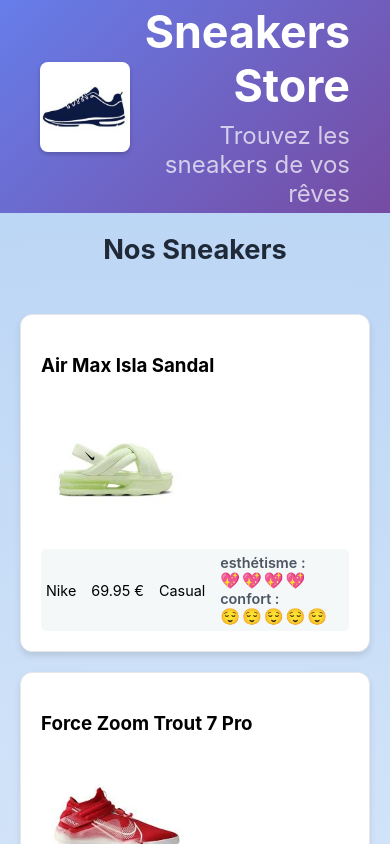
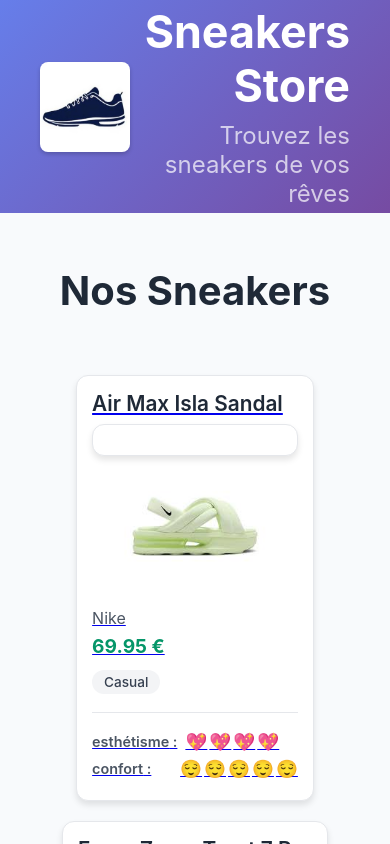
Before and after one commit to Mafiaproo/LMDSIO-ReactTP1, a React (Create React App) app: page / in a window 390 px wide. Shown: the top 844 px of the page. Built offline with nearby package versions, Linux system fonts and the light colour scheme.

Commit message:
Best seller

```diff
--- a/src/Components/SneakerItem.jsx
+++ b/src/Components/SneakerItem.jsx
@@ -1,12 +1,15 @@
 import '../styles/SneakerItem.css'
 import CustomerReview from './CustomerReview';
 
-function SneakerItem({nom, image, marque, prix, style, esthetique, confort})
+function SneakerItem({nom, image, marque, prix, style, esthetique, confort, bestSeller=false})
 {
     return (
         <a href="/">
             <div className="sneaker-item">
                 <h3>{nom}</h3>
+                <div className={`sneaker-item ${bestSeller ? 'best-seller' : ''}`}>
+                    {bestSeller && <span className="best-seller-badge">Top vente</span>}
+                </div>
                 <img className='sneaker-image' alt='' src={image} />
                 <div className="card-content">
                     <p className="sneaker-brand">{marque}</p>
--- a/src/datas/sneakerList.js
+++ b/src/datas/sneakerList.js
@@ -19,7 +19,8 @@
     style: 'Casual',
     esthetique: 4,
     confort: 5,
-    image: AirMax
+    image: AirMax,
+    bestSeller: true
   },
   {
     id: "2",
@@ -29,7 +30,8 @@
     style: "Training",
     esthetique: 3,
     confort: 4,
-    image: Force7
+    image: Force7,
+    bestSeller: false
   },
   {
     id: "3",
@@ -39,7 +41,8 @@
     style: "Streetwear",
     esthetique: 5,
     confort: 3,
-    image: Jordan4
+    image: Jordan4,
+    bestSeller: true
   },
   {
     id: "4",
@@ -49,7 +52,8 @@
     style: "Casual",
     esthetique: 4,
     confort: 4,
-    image: AllStars
+    image: AllStars,
+    bestSeller: false
   },
   {
     id: "5",
@@ -59,7 +63,8 @@
     style: "Streetwear",
     esthetique: 4,
     confort: 1,
-    image: Chuck
+    image: Chuck,
+    bestSeller: false
   },
   {
     id: "6",
@@ -69,7 +74,8 @@
     style: "Streetwear",
     esthetique: 3,
     confort: 1,
-    image: RunStar
+    image: RunStar,
+    bestSeller: true
   },
   {
     id: "7",
@@ -79,7 +85,8 @@
     style: "Mode",
     esthetique: 5,
     confort: 4,
-    image: Rouge
+    image: Rouge,
+    bestSeller: false
   },
   {
     id: "8",
@@ -89,7 +96,8 @@
     style: "Urbain",
     esthetique: 4,
     confort: 4,
-    image: BasketPatch
+    image: BasketPatch,
+    bestSeller: false
   },
   {
     id: "9",
@@ -99,7 +107,8 @@
     style: "Mode",
     esthetique: 5,
     confort: 2,
-    image: UrbanStreet
+    image: UrbanStreet,
+    bestSeller: false
   },
   {
     id: "10",
@@ -109,6 +118,7 @@
     style: "Streetwear",
     esthetique: 3,
     confort: 5,
-    image: Airforce1
+    image: Airforce1,
+    bestSeller: false
   }
 ];
--- /dev/null
+++ b/src/styles/OLDShoppingList.css
@@ -0,0 +1,46 @@
+.shopping-list {
+    background: #ffffff;
+    background: radial-gradient(circle,rgba(255, 255, 255, 1) 0%, rgba(188, 214, 245, 1) 100%);
+    min-height: 100vh;
+    padding: 20px 0px;
+}
+
+.shopping-list h2 {
+    text-align: center;
+    margin-top: 0;
+    margin-bottom: 18px;
+    color: #1f2937;
+    font-size: 1.7rem;
+    font-weight: 700;
+}
+
+/* Grille pour 3 sneakers par ligne avec espacement visible */
+
+.sneakers-grid {
+    display: grid;
+    grid-template-columns: repeat(3, 1fr);
+    gap: 40px;
+    padding: 30px 50px;
+    max-width: 1400px;
+    margin: 0 auto;
+    justify-content: center;
+}
+
+.sneakers-grid .sneaker-item {
+    max-width: 350px;
+    width: 100%;
+}
+
+@media (max-width: 1024px) {
+    .sneakers-grid {
+        grid-template-columns: repeat(2, 1fr);
+        gap: 25px;
+    }
+}
+
+@media (max-width: 768px) {
+    .sneakers-grid {
+        grid-template-columns: 1fr;
+        gap: 20px;
+    }
+}
--- /dev/null
+++ b/src/styles/OLDSneakerItem.css
@@ -0,0 +1,47 @@
+.sneaker-item {
+    position: relative;
+    background: white;
+    border-radius: 12px;
+    box-shadow: 0 4px 6px rgba(0, 0, 0, 0.1);
+    padding: 20px;
+    transition: all 0.3s ease;
+    border: 1px solid #e5e7eb;
+    width: 100%;
+    height: fit-content;
+    box-sizing: border-box;
+    color: black;
+
+}
+
+.card-content
+{
+    display: flex;
+    align-items: center;
+    gap: 15px;
+    background-color: rgb(245, 248, 248);
+    border-radius: 5px;
+    padding: 5px;
+    font-size: 0.9em;
+}
+
+.sneaker-image {
+    width: 150px;
+    border-radius: 10px;
+}
+
+/* Selectionne Le parent 'a' de sneaker-item */
+a:has(.sneaker-item)
+{
+    text-decoration: none;
+}
+
+.sneaker-item:hover {
+    scale: 1.1;
+    background: rgb(247, 247, 247);
+    rotate: 2deg;
+}
+
+.sneaker-item:active {
+    background: rgb(223, 223, 223);
+    scale: 1;
+}
--- a/src/styles/ShoppingList.css
+++ b/src/styles/ShoppingList.css
@@ -1,46 +1,47 @@
+/* Style pour le container de la shopping list */
 .shopping-list {
-    background: #ffffff;
-    background: radial-gradient(circle,rgba(255, 255, 255, 1) 0%, rgba(188, 214, 245, 1) 100%);
+  background: #f8fafc;
   min-height: 100vh;
-    padding: 20px 0px;
+  padding: 20px 0;
 }
 
 .shopping-list h2 {
   text-align: center;
-    margin-top: 0;
-    margin-bottom: 18px;
+  margin-bottom: 30px;
   color: #1f2937;
-    font-size: 1.7rem;
+  font-size: 2.5rem;
   font-weight: 700;
 }
 
 /* Grille pour 3 sneakers par ligne avec espacement visible */
-
 .sneakers-grid {
   display: grid;
   grid-template-columns: repeat(3, 1fr);
-    gap: 40px;
-    padding: 30px 50px;
+  gap: 40px;  /* Espacement entre les items */
+  padding: 30px 50px;  /* padding pour l'espace */
   max-width: 1400px;
   margin: 0 auto;
-    justify-content: center;
+  justify-items: center;  /* Centre les items dans leurs cellules */
 }
 
+/* Force l'espacement en ajustant la largeur des items */
 .sneakers-grid .sneaker-item {
-    max-width: 350px;
+  max-width: 350px;  /* Largeur maximale pour créer de l'espace */
   width: 100%;
 }
 
+/* Responsive : 2 colonnes sur tablette */
 @media (max-width: 1024px) {
   .sneakers-grid {
     grid-template-columns: repeat(2, 1fr);
-        gap: 25px;
+    gap: 25px;  /* Espacement maintenu sur tablette */
   }
 }
 
+/* Responsive : 1 colonne sur mobile */
 @media (max-width: 768px) {
   .sneakers-grid {
     grid-template-columns: 1fr;
-        gap: 20px;
+    gap: 20px;  /* Espacement réduit sur mobile */
   }
 }
--- a/src/styles/SneakerItem.css
+++ b/src/styles/SneakerItem.css
@@ -1,47 +1,98 @@
 .sneaker-item {
-    position: relative;
+  position: relative;  /* Nécessaire pour le positionnement du badge */
   background: white;
   border-radius: 12px;
   box-shadow: 0 4px 6px rgba(0, 0, 0, 0.1);
-    padding: 20px;
+  padding: 15px;  /* Réduit de 20px à 15px */
   transition: all 0.3s ease;
   border: 1px solid #e5e7eb;
   width: 100%;
   height: fit-content;
   box-sizing: border-box;
-    color: black;
-
-}
-
-.card-content
-{
-    display: flex;
-    align-items: center;
-    gap: 15px;
-    background-color: rgb(245, 248, 248);
-    border-radius: 5px;
-    padding: 5px;
-    font-size: 0.9em;
-}
-
-.sneaker-image {
-    width: 150px;
-    border-radius: 10px;
-}
-
-/* Selectionne Le parent 'a' de sneaker-item */
-a:has(.sneaker-item)
-{
-    text-decoration: none;
 }
 
 .sneaker-item:hover {
-    scale: 1.1;
-    background: rgb(247, 247, 247);
-    rotate: 2deg;
+  transform: translateY(-5px);
+  box-shadow: 0 8px 25px rgba(0, 0, 0, 0.15);
 }
 
-.sneaker-item:active {
-    background: rgb(223, 223, 223);
-    scale: 1;
+/* Style pour les images de sneakers */
+.sneaker-image {
+  width: 80%;  /* Réduit de 100% à 80% */
+  height: 140px;  /* Réduit de 160px à 140px */
+  border-radius: 8px;
+  margin: 0 auto 12px auto;  /* Centre l'image */
+  object-fit: cover;  /* Pour que l'image garde ses proportions */
+  display: block;
 }
+
+.sneaker-item h3 {
+  margin: 0 0 8px 0;
+  font-size: 1.3rem;
+  color: #1f2937;
+  font-weight: 600;
+}
+
+.sneaker-item p {
+  margin: 6px 0;
+}
+
+.sneaker-brand {
+  color: #4b5563;
+  font-size: 1rem;
+}
+
+/* Prix en vert */
+.sneaker-price {
+  color: #059669;
+  font-size: 1.2rem;
+  font-weight: 700;
+}
+
+/* Style comme un badge */
+.sneaker-style {
+  background: #f3f4f6;
+  color: #374151;
+  padding: 4px 12px;
+  border-radius: 20px;
+  display: inline-block;
+  font-size: 0.85rem;
+  font-weight: 500;
+  margin: 6px 0;
+}
+
+/* Section des avis */
+.sneaker-review {
+  border-top: 1px solid #e5e7eb;
+  padding-top: 12px;
+  margin-top: 12px;
+}
+.sneaker-review > div {
+  margin: 6px 0;
+  display: flex;
+  align-items: center;
+  gap: 8px;
+}
+
+.best-seller-badge {
+  position: absolute;
+  top: 8px;
+  right: 8px;
+  background: #ff4444;
+  color: white;
+  padding: 4px 8px;
+  border-radius: 12px;
+  font-size: 0.7rem;
+  font-weight: bold;
+}
+
+.sneaker-item.best-seller {
+  border: 2px solid gold;
+  box-shadow: 0 4px 20px rgba(255, 215, 0, 0.3);
+  transform: translateY(-2px);
+}
+
+.sneaker-item.best-seller:hover {
+  transform: translateY(-7px);;
+  box-shadow: 0 8px 25px rgba(255, 215, 0, 0.4);
+}
```
Lines whose indentation alone changed are shown as unchanged.
